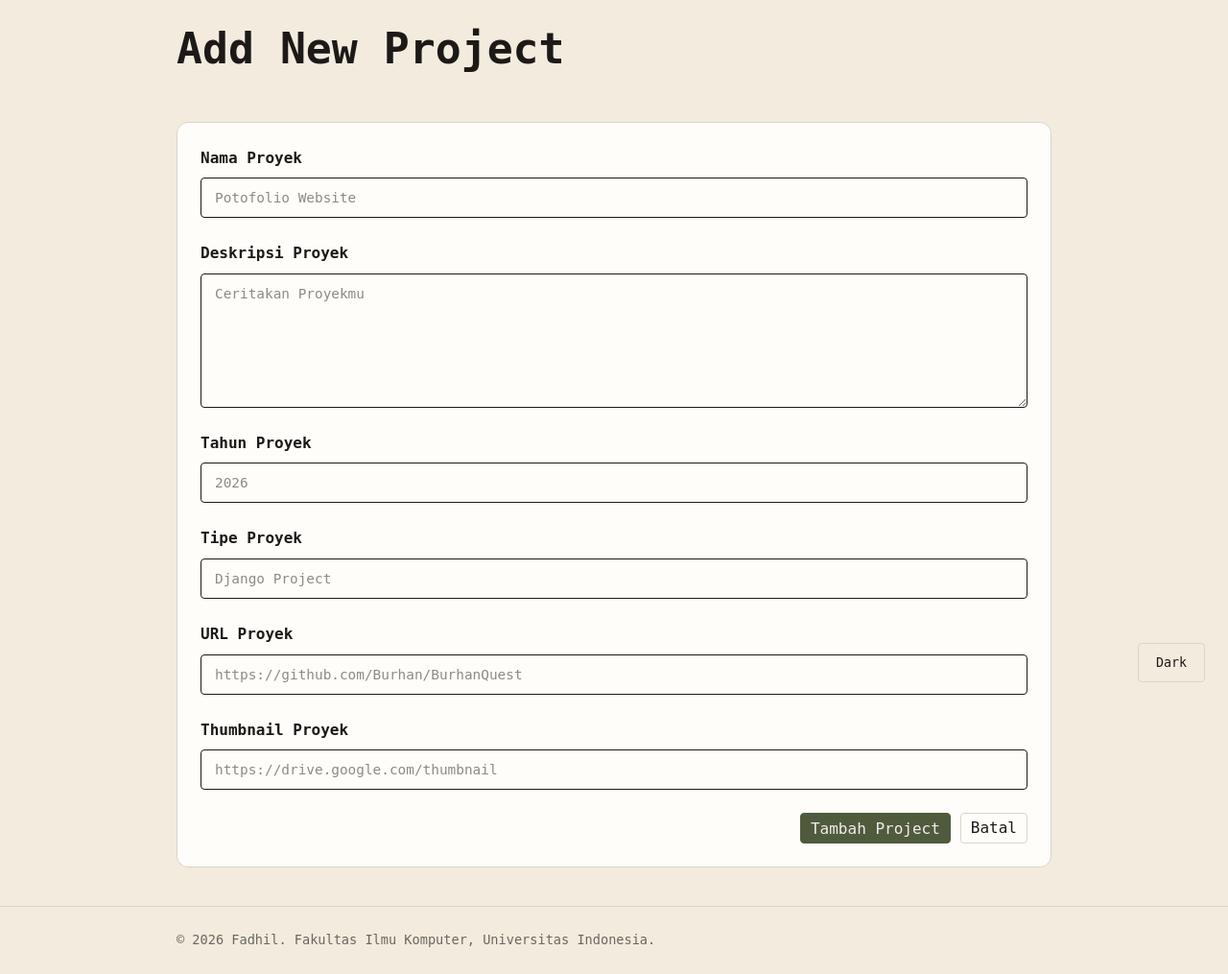
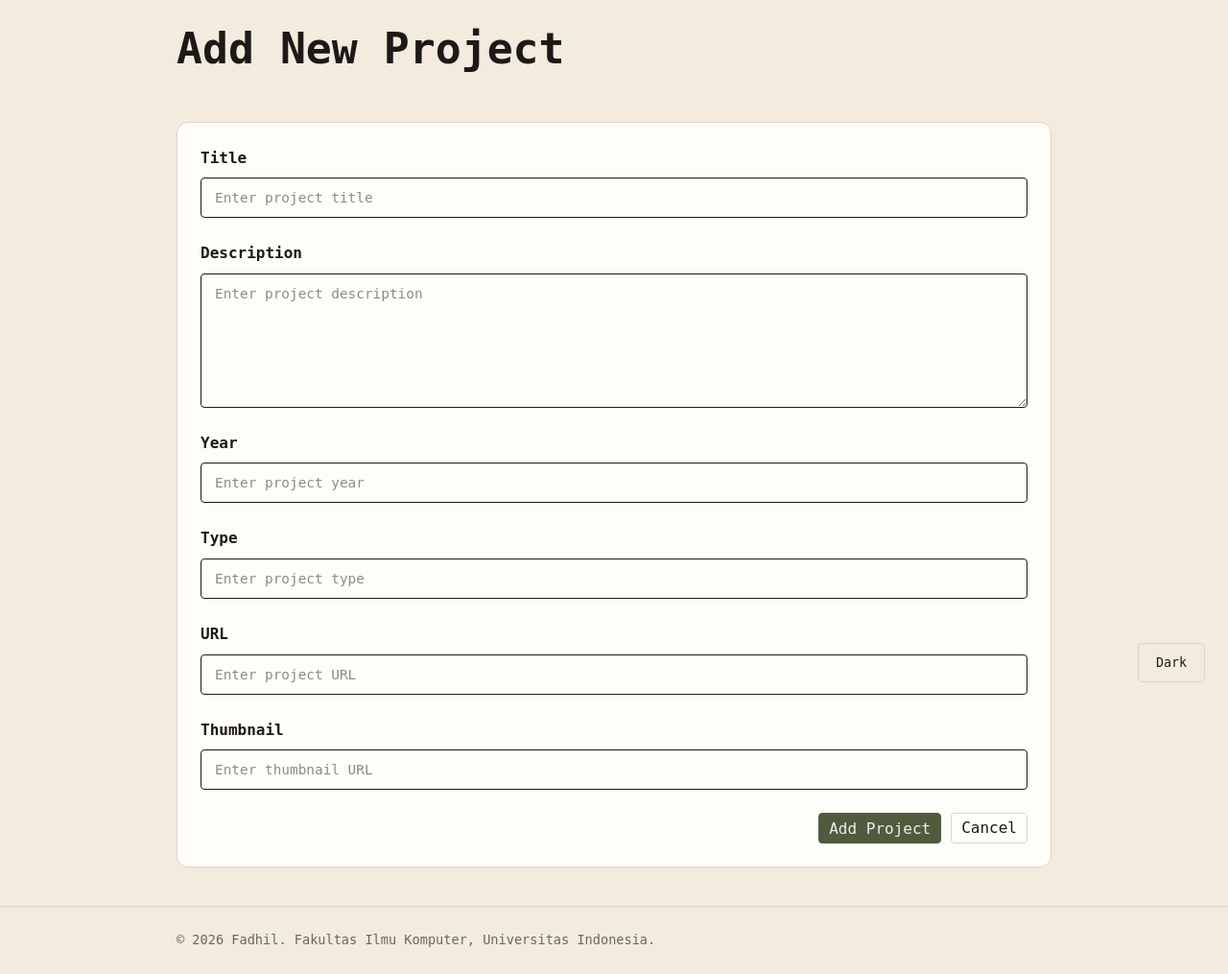
Before and after one commit to fadhilabdurrohman/myportofolio, a Django app: page /project/add/ in a window 1280 px wide. Shown: the part 65-1080 px from the top of the page at 96% size. Run offline with Django 5.2, Linux system fonts and the light colour scheme.

Commit message:
style: interface text to English

```diff
--- a/main/forms.py
+++ b/main/forms.py
@@ -13,27 +13,27 @@ class SkillForm(ModelForm):
         ]
 
         labels = {
-            'name': 'Nama Skill',
-            'icon': 'Logo Skill',
-            'url': 'URL Skill',
+            'name': 'Name',
+            'icon': 'Icon',
+            'url': 'URL',
         }
 
         widgets = {
             'name': TextInput(
                 attrs={
-                    'placeholder': 'Python',
+                    'placeholder': 'Enter skill name',
                     'maxlength': 255,
                 }
             ),
             'icon': TextInput(
                 attrs={
-                    'placeholder': 'python.svg',
+                    'placeholder': 'Enter icon filename',
                     'maxlength': 255,
                 }
             ),
             'url': URLInput(
                 attrs={
-                    'placeholder': 'https://www.python.org/',
+                    'placeholder': 'Enter skill URL',
                 }
             )
         }
@@ -52,48 +52,48 @@ class ProjectForm(ModelForm):
         ]
 
         labels = {
-            'title': 'Nama Proyek',
-            'description': 'Deskripsi Proyek',
-            'year': 'Tahun Proyek',
-            'project_type': 'Tipe Proyek',
-            'url': 'URL Proyek',
-            'thumbnail': 'Thumbnail Proyek',
+            'title': 'Title',
+            'description': 'Description',
+            'year': 'Year',
+            'project_type': 'Type',
+            'url': 'URL',
+            'thumbnail': 'Thumbnail',
         }
 
         widgets = {
             'title': TextInput(
                 attrs={
-                    'placeholder': 'Potofolio Website',
+                    'placeholder': 'Enter project title',
                     'maxlength': 255,
                 }
             ),
             'description': Textarea(
                 attrs={
-                    'placeholder': 'Ceritakan Proyekmu',
+                    'placeholder': 'Enter project description',
                     'rows': 3,
                 }
             ),
             'year': NumberInput(
                 attrs={
-                    'placeholder': '2026',
+                    'placeholder': 'Enter project year',
                     'min': 1900,
                     'max': 2100,
                 }
             ),
             'project_type': TextInput(
                 attrs={
-                    'placeholder': 'Django Project',
+                    'placeholder': 'Enter project type',
                     'maxlength': 255,
                 }
             ),
             'url': URLInput(
                 attrs={
-                    'placeholder': 'https://github.com/Burhan/BurhanQuest'
+                    'placeholder': 'Enter project URL'
                 }
             ),
             'thumbnail': URLInput(
                 attrs={
-                    'placeholder': 'https://drive.google.com/thumbnail'
+                    'placeholder': 'Enter thumbnail URL'
                 }
             ),
         }
@@ -113,31 +113,31 @@ class ExperienceForm(ModelForm):
         ]
 
         labels = {
-            'title': 'Nama Kegiatan',
-            'organization': 'Penyelenggara Kegiatan',
-            'description': 'Deskripsi Kegiatan',
-            'category': 'Kategori Kegiatan',
-            'thumbnail': 'Thumbnail Kegiatan',
-            'started_at': 'Tanggal Mulai',
-            'ended_at': 'Tanggal Selesai',
+                'title': 'Title',
+                'organization': 'Organization',
+                'description': 'Description',
+                'category': 'Category',
+                'thumbnail': 'Thumbnail',
+                'started_at': 'Start Date',
+                'ended_at': 'End Date',
         }
 
         widgets = {
             'title': TextInput(
                 attrs={
-                    'placeholder': 'Staff of Academic',
+                    'placeholder': 'Enter experience title',
                     'maxlength': 255,
                 }
             ),
             'organization': TextInput(
                 attrs={
-                    'placeholder': 'Dasar-Dasar Pemrograman 0',
+                    'placeholder': 'Enter organization name',
                     'maxlength': 255,
                 }
             ),
             'description': Textarea(
                 attrs={
-                    'placeholder': 'Ceritakan Pengalamanmu',
+                    'placeholder': 'Enter experience description',
                     'rows': 3,
                 }
             ),
@@ -148,7 +148,7 @@ class ExperienceForm(ModelForm):
             ),
             'thumbnail': URLInput(
                 attrs={
-                    'placeholder': 'https://drive.google.com/thumbnail',
+                    'placeholder': 'Enter thumbnail URL',
                 }
             ),
             'started_at': DateInput(
--- a/static/css/style.css
+++ b/static/css/style.css
@@ -637,7 +637,7 @@ main {
     transition: color 0.2s ease;
 }
 
-.delete-skill-button:hover {
+.edit-skill-button:hover , .delete-skill-button:hover {
     color: #3d3b35;
 }
 
--- a/templates/experience.html
+++ b/templates/experience.html
@@ -49,7 +49,7 @@
                         </article>
                     {% empty %}
                         {% if title_query %}
-                            <p class="empty-state">Tidak ada experience dengan nama tersebut</p>
+                            <p class="empty-state">No experience found with that name.</p>
                         {% else %}
                             <p class="empty-state">No experience added yet.</p>
                         {% endif %}
--- a/templates/project.html
+++ b/templates/project.html
@@ -43,7 +43,7 @@
                                 <div class="project-card-actions">
                                     <div class="project-url-actions">
                                         {% if project.url %}
-                                            <a href="{{ project.url }}" class="button url-button">Lihat Project &#x2197;</a>
+                                            <a href="{{ project.url }}" class="button url-button">View Project &#x2197;</a>
                                         {% endif %}
                                     </div>
                                     <div class="project-item-actions">
@@ -55,7 +55,7 @@
                         </article>
                     {% empty %}
                         {% if title_query %}
-                            <p class="empty-state">Tidak ada proyek dengan nama tersebut.</p>
+                            <p class="empty-state">No project found with that name.</p>
                         {% else %}
                             <p class="empty-state">No project added yet.</p>
                         {% endif %}
--- a/templates/projects_form.html
+++ b/templates/projects_form.html
@@ -33,11 +33,11 @@
                     <div class="form-button">
                         <button type="submit" class="button confirm-button">
                             {% if project %}
-                                Simpan Perubahan
+                                Save Changes
                             {% else %}
-                                Tambah Project
+                                Add Project
                             {% endif %}</button>
-                        <a href="{% url 'main:show_project' %}" class="button button-secondary">Batal</a>
+                        <a href="{% url 'main:show_project' %}" class="button button-secondary">Cancel</a>
                     </div>
                 </form>
             </div>
--- a/templates/skill.html
+++ b/templates/skill.html
@@ -43,7 +43,7 @@
                             </li>
                         {% empty %}
                             {% if name_query %}
-                                <li class="empty-state">Tidak ada skill dengan nama tersebut.</li>
+                                <li class="empty-state">No skill found with that name.</li>
                             {% else %}
                                 <li class="empty-state">No skill added yet.</li>
                             {% endif %}
--- a/templates/skill_form.html
+++ b/templates/skill_form.html
@@ -33,12 +33,12 @@
                     <div class="form-button">
                         <button type="submit" class="button confirm-button">
                             {% if skill %}
-                                Simpan Perubahan
+                                Save Changes
                             {% else %}
-                                Tambah skill
+                                Add Skill
                             {% endif %}
                         </button>
-                        <a href="{% url 'main:show_skill' %}" class="button button-secondary">Batal</a>
+                        <a href="{% url 'main:show_skill' %}" class="button button-secondary">Cancel</a>
                     </div>
                 </form>
             </div>
```
Also changed, not shown: templates/components/experience_delete_modal.html (+5 -5 lines), templates/components/project_delete_modal.html (+5 -5 lines), templates/components/skill_delete_modal.html (+4 -4 lines).
